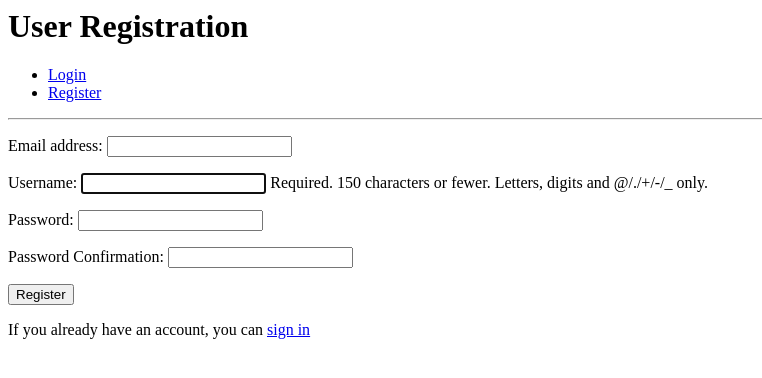
After one commit to adrian80z/django_authentication, a Django app: page /accounts/registration/ in a window 1280 px wide. The commit adds this page. Shown: the top 378 px of the page, without its empty margins (0-762 px from the left). Run offline with Django 3.2, Linux system fonts and the light colour scheme.

Commit message:
files updated

```diff
--- a/accounts/forms.py
+++ b/accounts/forms.py
@@ -1,6 +1,45 @@
 from django import forms
+from django.contrib.auth.models import User
+from django.contrib.auth.forms import UserCreationForm
+from django.core.exceptions import ValidationError
+
 
 class UserLoginForm(forms.Form):
-    """ Form to be used to log users in """
+    """Form to be used to log users in"""
+
     username = forms.CharField()
     password = forms.CharField(widget=forms.PasswordInput)
+
+
+class UserRegistrationForm(UserCreationForm):
+    """Form used to register a new user"""
+
+    password1 = forms.CharField(
+        label="Password",
+        widget=forms.PasswordInput)
+    password2 = forms.CharField(
+        label="Password Confirmation",
+        widget=forms.PasswordInput)
+
+    class Meta:
+        model = User
+        fields = ['email', 'username', 'password1', 'password2']
+
+    def clean_email(self):
+        email = self.cleaned_data.get('email')
+        username = self.cleaned_data.get('username')
+        if User.objects.filter(email=email).exclude(username=username):
+            raise forms.ValidationError(u'Email address must be unique')
+        return email
+
+    def clean_password2(self):
+        password1 = self.cleaned_data.get('password1')
+        password2 = self.cleaned_data.get('password2')
+
+        if not password1 or not password2:
+            raise ValidationError("Please confirm your password")
+
+        if password1 != password2:
+            raise ValidationError("Passwords must match")
+
+        return password2
--- /dev/null
+++ b/accounts/templates/profile.html
@@ -0,0 +1,6 @@
+{% extends 'base.html' %}
+{% block page_title %} {{ user }}'s Profile {% endblock %}
+{% block page_heading %} {{ user }}'s Profile {% endblock %}
+{% block content %}
+<p>{{ profile.email }}</p>
+{% endblock %}
--- /dev/null
+++ b/accounts/templates/registration.html
@@ -0,0 +1,16 @@
+{% extends 'base.html' %}
+
+{% block page_title %}Registration Page{% endblock %}
+
+{% block page_heading %}User Registration{% endblock %}
+
+{% block content %}
+
+<form method="POST">
+    {% csrf_token %}
+    {{ registration_form.as_p }}
+    <button type="submit">Register</button>
+    <p>If you already have an account, you can <a href="{% url 'login' %}">sign in</a> </p>
+</form>
+
+{% endblock %}
--- a/accounts/views.py
+++ b/accounts/views.py
@@ -1,6 +1,8 @@
 from django.shortcuts import render, redirect, reverse
 from django.contrib import auth, messages
-from accounts.forms import UserLoginForm
+from django.contrib.auth.decorators import login_required
+from django.contrib.auth.models import User
+from accounts.forms import UserLoginForm, UserRegistrationForm
 
 # Create your views here.
 
@@ -8,6 +10,7 @@ def index(request):
     """ Return the index.html file """
     return render(request, 'index.html')
 
+@login_required
 def logout(request):
     """ Log the user out """
     auth.logout(request)
@@ -16,6 +19,8 @@ def logout(request):
 
 def login(request):
     """ Return a login page """
+    if request.user.is_authenticated:
+        return redirect(reverse('index'))
     if request.method == "POST":
         login_form = UserLoginForm(request.POST)
 
@@ -26,8 +31,39 @@ def login(request):
             if user:
                 auth.login(user=user, request=request)
                 messages.success(request, "You have successfully logged in!")
+                return redirect(reverse('index'))
             else:
                 login_form.add_error(None, "Your username or password is incorrect!")
     else:
         login_form = UserLoginForm()
     return render(request, 'login.html', {"login_form": login_form})
+
+
+def registration(request):
+    """Render the registration page"""
+    if request.user.is_authenticated:
+        return redirect(reverse('index'))
+
+    if request.method == "POST":
+        registration_form = UserRegistrationForm(request.POST)
+
+        if registration_form.is_valid():
+            registration_form.save()
+
+            user = auth.authenticate(username=request.POST['username'],
+                                     password=request.POST['password1'])
+            if user:
+                auth.login(user=user, request=request)
+                messages.success(request, "You have successfully registered")
+            else:
+                messages.error(request, "Unable to register your account at this time")
+    else:
+        registration_form = UserRegistrationForm()
+    return render(request, 'registration.html', {
+        "registration_form": registration_form})
+
+
+def user_profile(request):
+    """ The user's profile page """
+    user = User.objects.get(email=request.user.email)
+    return render(request, 'profile.html', {"profile": user})
--- a/django_auth/urls.py
+++ b/django_auth/urls.py
@@ -15,11 +15,13 @@ Including another URLconf
 """
 from django.conf.urls import url
 from django.contrib import admin
-from accounts.views import index, logout, login
+from accounts.views import index, logout, login, registration, user_profile
 
 urlpatterns = [
     url(r'^admin/', admin.site.urls),
     url(r'^$', index, name="index"),
     url(r'^accounts/logout/$', logout, name="logout"),
-    url(r'^accounts/login/$', login, name="login")
+    url(r'^accounts/login/$', login, name="login"),
+    url(r'^accounts/registration/$', registration, name="registration"),
+    url(r'^accounts/profile/$', user_profile, name="profile"),
 ]
--- a/templates/base.html
+++ b/templates/base.html
@@ -12,11 +12,11 @@
     <nav>
         <ul>
             {% if user.is_authenticated %}
-            <li><a href="#">Profile</a></li>
+            <li><a href="{% url 'profile' %}">Profile</a></li>
             <li><a href="{% url 'logout' %}">Logout</a></li>
             {% else %}
             <li><a href="{% url 'login' %}">Login</a></li>
-            <li><a href="#">Register</a></li>
+            <li><a href="{% url 'registration' %}">Register</a></li>
             {% endif %}
         </ul>
     </nav>
```
Also changed, not shown: db.sqlite3.
